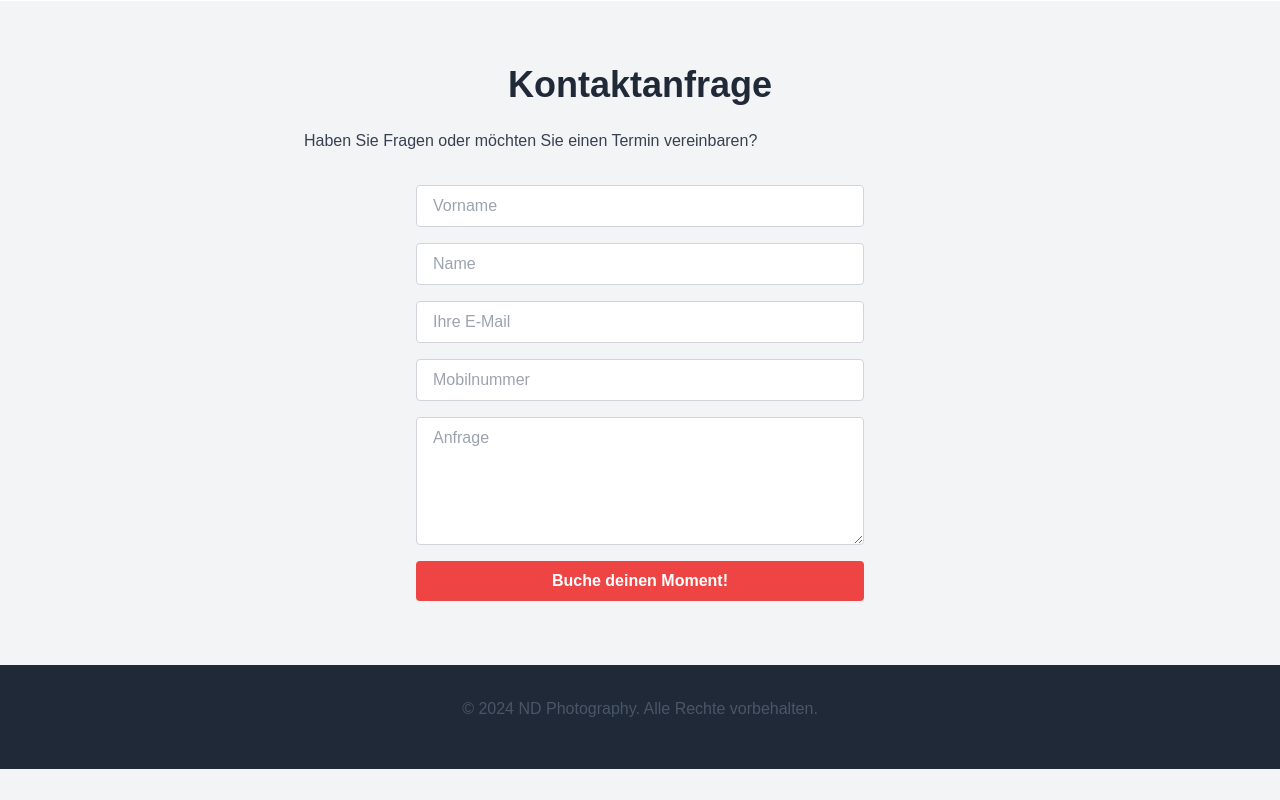
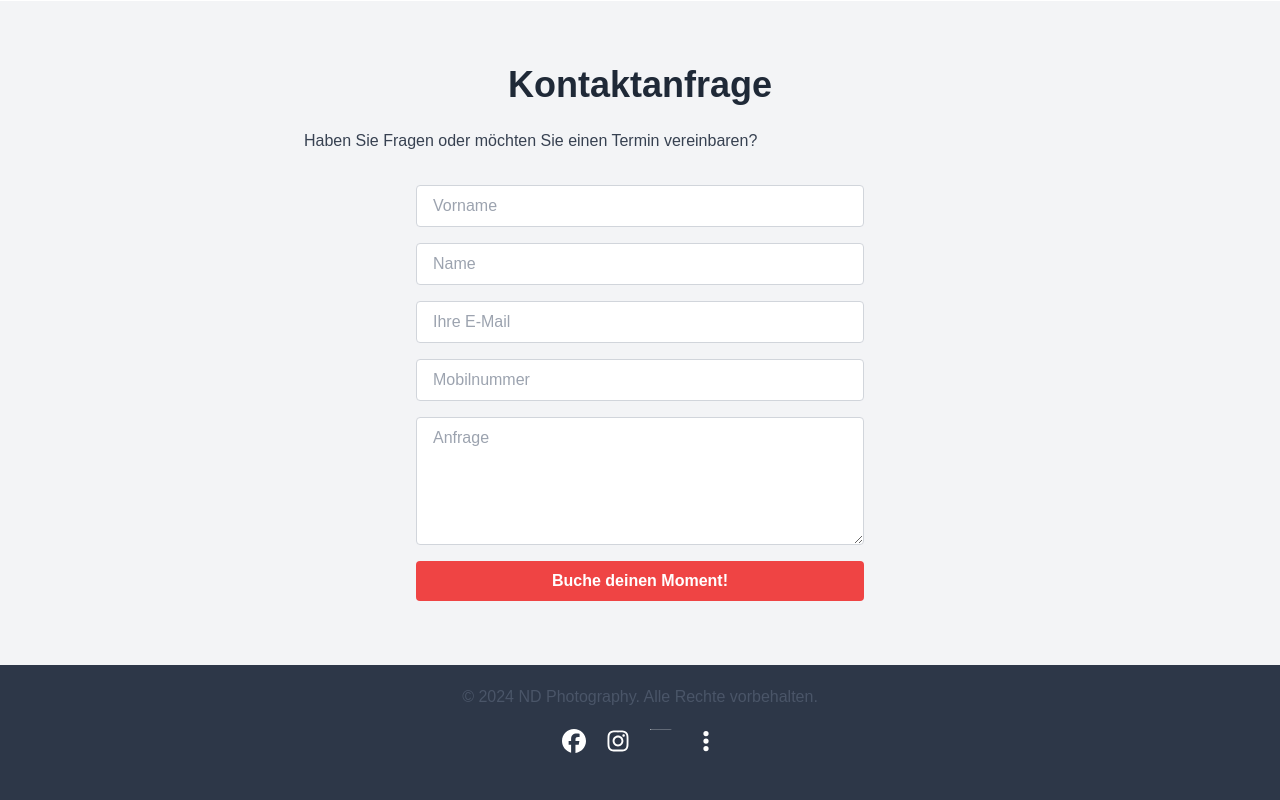
Before and after one commit to vahidhrncic/MyFirstSite-2, a website: page index.html in a window 1280 px wide. Shown: the part 3655-4455 px from the top of the page. Before the commit the page ends 4424 px from the top, so only its background shows below. Drawn offline with Linux system fonts and the light colour scheme.

Commit message:
Update index.html

```diff
--- a/index.html
+++ b/index.html
@@ -392,41 +392,35 @@
         </section>
     </main>
 
-<footer class="bg-gray-800 text-white py-8" role="contentinfo">
-    <div class="container mx-auto px-4 text-center">
+    <!-- Footer -->
+    <footer style="background-color: #2d3748; color: #ffffff; padding: 20px 0;" role="contentinfo">
+        <div style="max-width: 1200px; margin: 0 auto; text-align: center;">
             <p>&copy; 2024 ND Photography. Alle Rechte vorbehalten.</p>
-        <ul class="mt-4 flex flex-col md:flex-row justify-center space-y-2 md:space-y-0 md:space-x-4">
+            <ul style="list-style: none; padding: 0; margin: 20px 0; display: flex; justify-content: center; gap: 20px;">
                 <li>
-                <a href="#" class="text-xl hover:text-red-500 focus:outline-none focus:ring-2 focus:ring-red-500" aria-label="Facebook">
-    <!-- Inline SVG für Facebook -->
-    <svg class="w-6 h-6" fill="currentColor" viewBox="0 0 24 24" aria-hidden="true">
-        <path d="M22.675 0h-21.35C.597 0 0 .597 0
-                 1.325v21.351C0 23.403.597 24 1.325
-                 24H12.82v-9.294H9.692V11.09h3.128V8.413c0-3.1
-                 1.893-4.788 4.659-4.788 1.325 0 2.464.099
-                 2.795.143v3.24l-1.918.001c-1.504 0-1.796.716-1.796
-                 1.765v2.313h3.587l-.467 3.616h-3.12V24h6.116C23.403
-                 24 24 23.403 24 22.675V1.325C24 .597 23.403 0
-                 22.675 0z"/>
-    </svg>
-</a>
-
-            </li>
-            <li>
-                <a href="#" class="text-xl hover:text-red-500 focus:outline-none focus:ring-2 focus:ring-red-500" aria-label="Instagram">
-                    <!-- Inline SVG für Instagram -->
-                    <svg class="w-6 h-6" fill="currentColor" viewBox="0 0 24 24" aria-hidden="true">
-                        <path d="M12 2.163c3.204 0 3.584.012 4.85.07 1.366.062 2.633.332 3.608 1.308.975.976 1.246 2.243 1.308 3.608.058 1.266.07 1.646.07 4.85s-.012 3.584-.07 4.85c-.062 1.366-.332 2.633-1.308 3.608-.976.975-2.243 1.246-3.608 1.308-1.266.058-1.646.07-4.85.07s-3.584-.012-4.85-.07c-1.366-.062-2.633-.332-3.608-1.308-.975-.976-1.246-2.243-1.308-3.608C2.175 15.747 2.163 15.367 2.163 12s.012-3.584.07-4.85c.062-1.366.332-2.633 1.308-3.608.976-.975 2.243-1.246 3.608-1.308C8.416 2.175 8.796 2.163 12 2.163zm0-2.163C8.741 0 8.332.014 7.052.072 5.772.13 4.633.446 3.68 1.4c-.953.953-1.27 2.092-1.328 3.372C2.014 6.332 2 6.741 2 12s.014 5.668.072 6.948c.058 1.28.375 2.419 1.328 3.372.953.953 2.092 1.27 3.372 1.328C8.332 23.986 8.741 24 12 24s3.668-.014 4.948-.072c1.28-.058 2.419-.375 3.372-1.328.953-.953 1.27-2.092 1.328-3.372.058-1.28.072-1.689.072-6.948s-.014-5.668-.072-6.948c-.058-1.28-.375-2.419-1.328-3.372C18.367.446 17.228.13 15.948.072 14.668.014 14.259 0 12 0z"/>
-                        <path d="M12 5.838a6.162 6.162 0 100 12.324 6.162 6.162 0 000-12.324zm0 10.162a3.999 3.999 0 110-7.998 3.999 3.999 0 010 7.998z"/>
-                        <circle cx="18.406" cy="5.595" r="1.439"/>
+                    <a href="#" aria-label="Facebook" style="display: inline-block; width: 24px; height: 24px;">
+                        <!-- Facebook SVG -->
+                        <svg xmlns="http://www.w3.org/2000/svg" viewBox="0 0 512 512" width="24" height="24" fill="currentColor">
+                            <!--! Font Awesome Free 6.6.0 by @fontawesome - https://fontawesome.com License - https://fontawesome.com/license/free -->
+                            <path d="M512 256C512 114.6 397.4 0 256 0S0 114.6 0 256C0 376 82.7 476.8 194.2 504.5V334.2H141.4V256h52.8V222.3c0-87.1 39.4-127.5 125-127.5c16.2 0 44.2 3.2 55.7 6.4V172c-6-.6-16.5-1-29.6-1c-42 0-58.2 15.9-58.2 57.2V256h83.6l-14.4 78.2H287V510.1C413.8 494.8 512 386.9 512 256h0z"/>
                         </svg>
                     </a>
                 </li>
                 <li>
-                <a href="#" class="text-xl hover:text-red-500 focus:outline-none focus:ring-2 focus:ring-red-500" aria-label="Twitter">
-                    <!-- Inline SVG für Twitter -->
-                    <svg class="w-6 h-6" fill="currentColor" viewBox="0 0 24 24" aria-hidden="true">
-                        <path d="M23.954 4.569c-.885.392-1.83.656-2.825.775
+                    <a href="#" aria-label="Instagram" style="display: inline-block; width: 24px; height: 24px;">
+                        <!-- Instagram SVG -->
+                        <svg xmlns="http://www.w3.org/2000/svg" viewBox="0 0 448 512" width="24" height="24" fill="currentColor">
+                            <!--! Font Awesome Free 6.6.0 by @fontawesome - https://fontawesome.com License - https://fontawesome.com/license/free -->
+                            <path d="M224.1 141c-63.6 0-114.9 51.3-114.9 114.9s51.3 114.9 114.9 114.9S339 319.5 339 255.9 287.7 141 224.1 141zm0 189.6c-41.1 0-74.7-33.5-74.7-74.7s33.5-74.7 74.7-74.7 74.7 33.5 74.7 74.7-33.6 74.7-74.7 74.7zm146.4-194.3c0 14.9-12 26.8-26.8 26.8-14.9 0-26.8-12-26.8-26.8s12-26.8 26.8-26.8 26.8 12 26.8 26.8zm76.1 27.2c-1.7-35.9-9.9-67.7-36.2-93.9-26.2-26.2-58-34.4-93.9-36.2-37-2.1-147.9-2.1-184.9 0-35.8 1.7-67.6 9.9-93.9 36.1s-34.4 58-36.2 93.9c-2.1 37-2.1 147.9 0 184.9 1.7 35.9 9.9 67.7 36.2 93.9s58 34.4 93.9 36.2c37 2.1 147.9 2.1 184.9 0 35.9-1.7 67.7-9.9 93.9-36.2 26.2-26.2 34.4-58 36.2-93.9 2.1-37 2.1-147.8 0-184.8zM398.8 388c-7.8 19.6-22.9 34.7-42.6 42.6-29.5 11.7-99.5 9-132.1 9s-102.7 2.6-132.1-9c-19.6-7.8-34.7-22.9-42.6-42.6-11.7-29.5-9-99.5-9-132.1s-2.6-102.7 9-132.1c7.8-19.6 22.9-34.7 42.6-42.6 29.5-11.7 99.5-9 132.1-9s102.7-2.6 132.1 9c19.6 7.8 34.7 22.9 42.6 42.6 11.7 29.5 9 99.5 9 132.1s2.7 102.7-9 132.1z"/>
+                        </svg>
+                    </a>
+                </li>
+                <li>
+                    <a href="#" aria-label="Twitter" style="display: inline-block; width: 24px; height: 24px;">
+                        <!-- Twitter SVG -->
+                        <svg xmlns="http://www.w3.org/2000/svg" viewBox="0 0 512 512" width="24" height="24" fill="currentColor">
+                            <!--! Font Awesome Free 6.6.0 by @fontawesome - https://fontawesome.com License - https://fontawesome.com/license/free -->
+                            <path d="M459.4 4.569c-.885.392-1.83.656-2.825.775
                                      1.014-.611 1.794-1.574 2.163-2.723-.951.555-2.005.959-3.127
                                      1.184-.897-.957-2.178-1.555-3.594-1.555-2.723
                                      0-4.928 2.206-4.928 4.928 0 .386.044.762.127
@@ -444,7 +438,17 @@
                         </svg>
                     </a>
                 </li>
+                <li>
+                    <a href="#" aria-label="Hamburger-Menü" style="display: inline-block; width: 24px; height: 24px;">
+                        <!-- Hamburger-Menü SVG -->
+                        <svg xmlns="http://www.w3.org/2000/svg" viewBox="0 0 128 512" width="24" height="24" fill="currentColor">
+                            <!--! Font Awesome Free 6.6.0 by @fontawesome - https://fontawesome.com License - https://fontawesome.com/license/free -->
+                            <path d="M64 360a56 56 0 1 0 0 112 56 56 0 1 0 0-112zm0-160a56 56 0 1 0 0 112 56 56 0 1 0 0-112zM120 96A56 56 0 1 0 8 96a56 56 0 1 0 112 0z"/>
+                        </svg>
+                    </a>
+                </li>
             </ul>
+            <!-- Optional: Weitere Footer-Inhalte wie zusätzliche Links oder Informationen -->
         </div>
     </footer>
 
```
Lines whose indentation alone changed are shown as unchanged.
